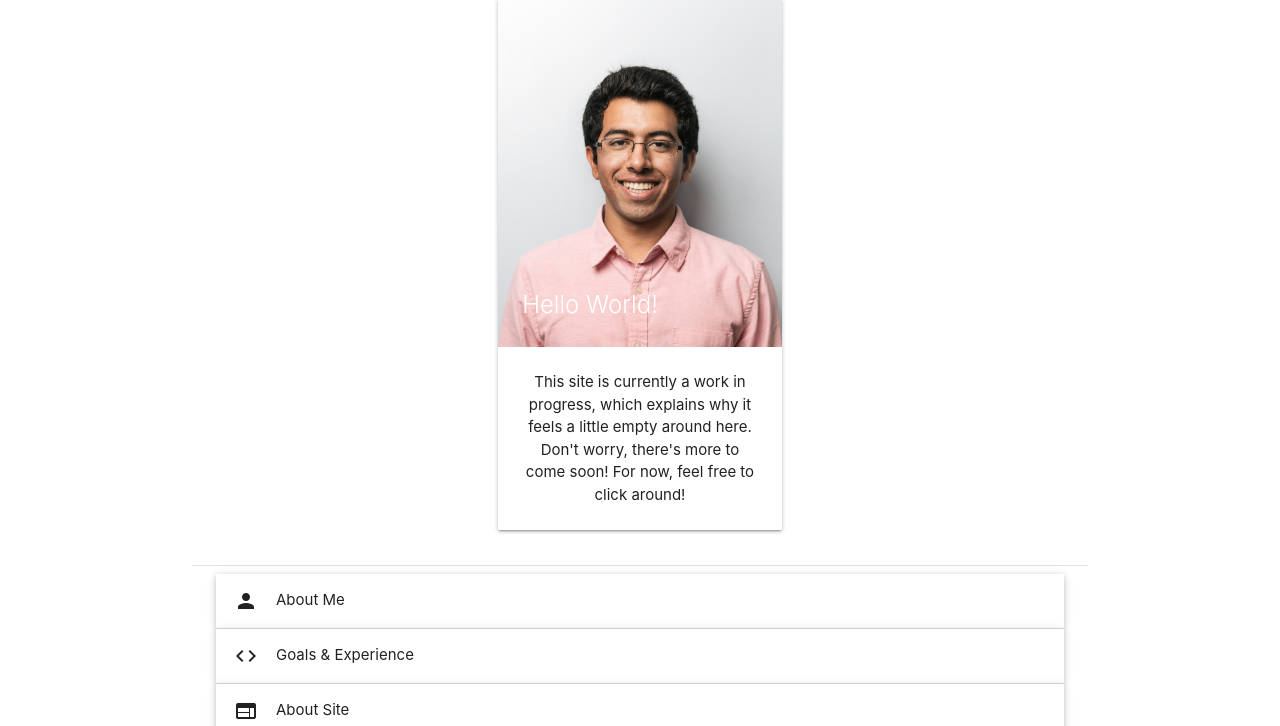
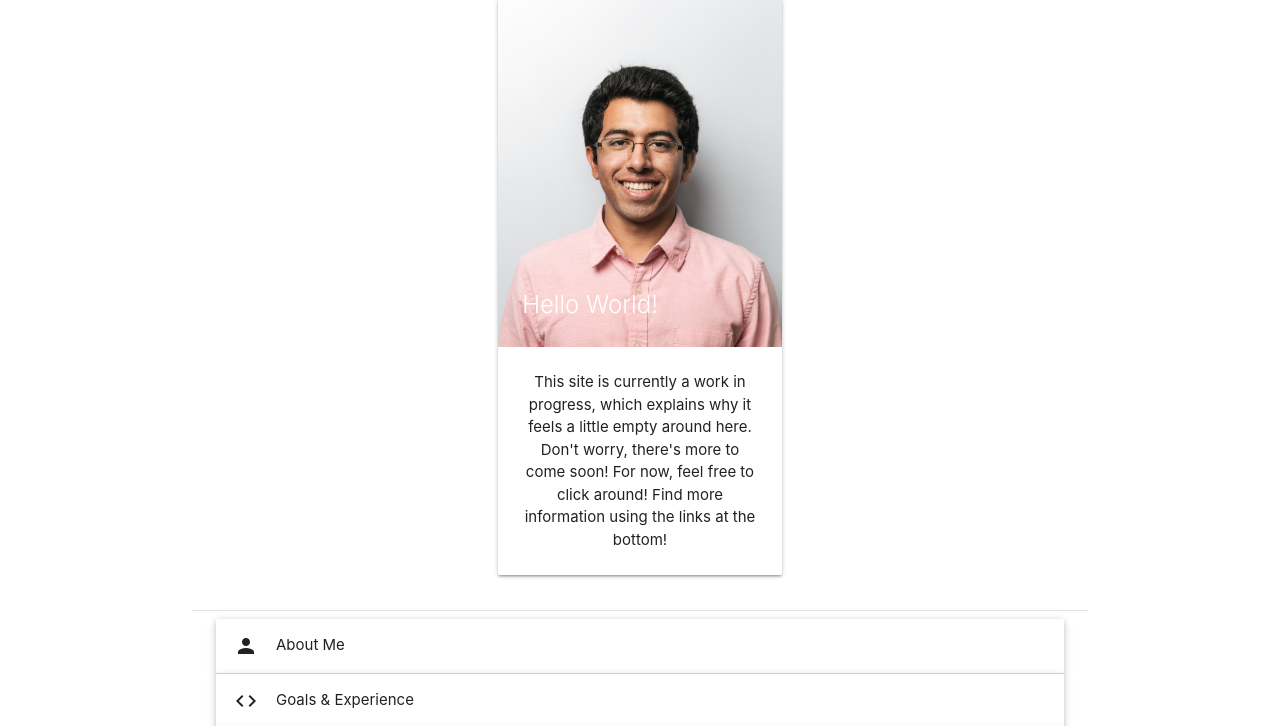
Before and after one commit to haritdesai/githubworkshop, a plain HTML site: page index.html in a window 1280 px wide. Shown: the part 73-799 px from the top of the page. Drawn offline with nearby package versions, Linux system fonts and the light colour scheme.

```diff
--- a/index.html
+++ b/index.html
@@ -52,7 +52,7 @@
                   <span class="card-title">Hello World!</span>
                 </div>
                 <div class="card-content">
-                  <p>This site is currently a work in progress, which explains why it feels a little empty around here. Don't worry, there's more to come soon! For now, feel free to click around! </p>
+                  <p>This site is currently a work in progress, which explains why it feels a little empty around here. Don't worry, there's more to come soon! For now, feel free to click around! Find more information using the links at the bottom! </p>
                 </div>
                 <!-- <div class="card-action">
                   <a href="#">This is a link</a>
```
